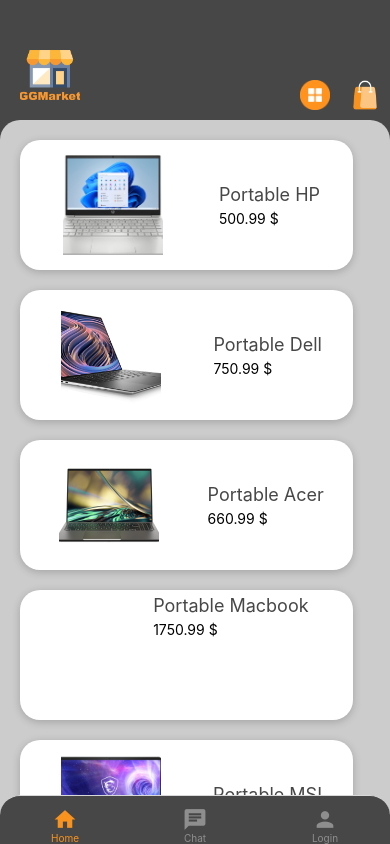
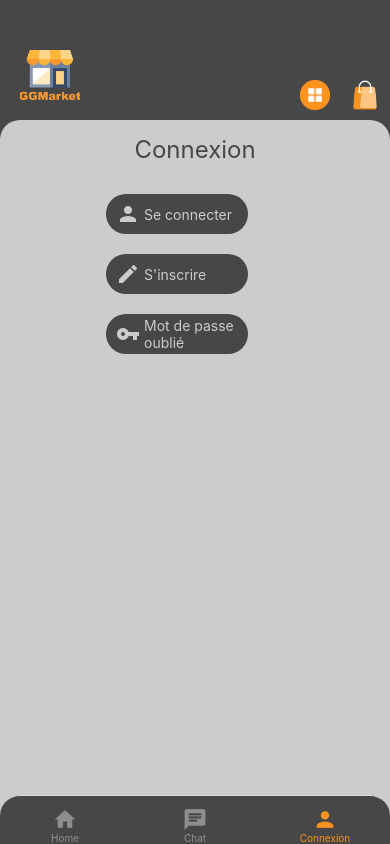
Before and after one commit to jihedatig/projet-synthese, a React Native app: screen /Connexion in a window 390 px wide. Built offline with nearby package versions, Linux system fonts and the light colour scheme; grey boxes are pictures that could not be loaded.

Commit message:
register and connection screens + backend

```diff
--- a/App.js
+++ b/App.js
@@ -13,6 +13,7 @@
 import LoginPage from './screens/LoginPage';
 import MyColors from './constants/colors';
 import Chat from './screens/Chat';
+import Connexion from './screens/Connexion';
 
 const Stack = createNativeStackNavigator();
 const Tab = createBottomTabNavigator();
@@ -59,7 +60,7 @@
         tabBarIcon: ({color, size}) => (<MaterialIcon name="chat" color={color} size={size}/>)
       }}
       />
-      <Tab.Screen name="Login" component={LoginPage}
+      <Tab.Screen name="Connexion" component={Connexion}
       options={{
         tabBarIcon: ({color, size}) => (<MaterialIcon name="person" color={color} size={size}/>)
       }}
--- /dev/null
+++ b/components/Btn.js
@@ -0,0 +1,35 @@
+import { StyleSheet, Text, View, Image, Pressable } from 'react-native'
+import React from 'react'
+import MyColors from '../constants/colors'
+import MaterialIcon from 'react-native-vector-icons/MaterialIcons';
+
+export default function Btn({text, icon, onPress}) {
+  return (
+    <Pressable onPress={onPress}>
+    <View style={styles.btnContainer}>
+      <MaterialIcon name={icon} color={MyColors.grey400} size={24}/>
+      <Text style={styles.btnText}>{text}</Text>
+    </View>
+    </Pressable>
+  )
+}
+
+const styles = StyleSheet.create({
+    btnContainer:{
+        width:'80%',
+        height:40,
+        padding:10,
+        borderRadius:20,
+        backgroundColor: MyColors.grey800,
+        justifyContent: 'space-evenly',
+        alignItems:'center',
+        marginVertical:10,
+        flexDirection:'row',
+    },
+    btnText:{
+        width:130,
+        textAlign:'left',
+        color:MyColors.grey400,
+        marginStart:4,
+    }
+})
--- /dev/null
+++ b/components/BtnForm.js
@@ -0,0 +1,36 @@
+import { StyleSheet, Text, View, Image, Pressable } from 'react-native'
+import React from 'react'
+import MyColors from '../constants/colors'
+import MaterialIcon from 'react-native-vector-icons/MaterialIcons';
+
+export default function BtnForm({text, icon, onPress}) {
+  return (
+    <Pressable onPress={onPress}>
+    <View style={styles.btnContainer}>
+      <MaterialIcon name={icon} color={'#FFF'} size={24}/>
+      <Text style={styles.btnText}>{text}</Text>
+    </View>
+    </Pressable>
+  )
+}
+
+const styles = StyleSheet.create({
+    btnContainer:{
+        width:'80%',
+        height:40,
+        padding:10,
+        borderRadius:10,
+        backgroundColor: MyColors.green,
+        justifyContent: 'space-evenly',
+        alignItems:'center',
+        marginVertical:10,
+        flexDirection:'row',
+    },
+    btnText:{
+        width:130,
+        textAlign:'left',
+        color:'#FFF',
+        marginStart:4,
+        fontWeight:'bold'
+    }
+})
--- /dev/null
+++ b/components/ConnexionLogin.js
@@ -0,0 +1,51 @@
+import { Alert, StyleSheet, Text, View } from 'react-native'
+import React, {useState} from 'react'
+import Input from './Input'
+import MyColors from '../constants/colors'
+import BtnForm from './BtnForm'
+import axios from 'axios'
+
+export default function ConnexionLogin() {
+    const[connectClient, setConnectClient] = useState({
+        username: '',
+        password: ''
+    });
+    function inputHandler(inputIdentifier, enteredValue){
+        setConnectClient((currentValue) =>{
+            return{
+                ...currentValue,
+                [inputIdentifier]: enteredValue
+            };
+        })
+        console.log(connectClient)
+    }
+    async function submitForm(){
+        const endpoint = 'https://ggmarket.alwaysdata.net/login';
+       const response = await axios.post(endpoint, connectClient);
+
+       Alert.alert(response.data.message);
+       console.log(response.data.message)
+    }
+  return (
+    <View style={styles.container}>
+        <Text style={styles.title}>Connexion</Text>
+        <Input label={'contacts'} placeholder={'Username'} inputconfig={{onChangeText: inputHandler.bind(this, 'username'), value: connectClient.username}}/>
+        <Input label={'lock'} placeholder={'Mot de passe'} securedField={true} inputconfig={{onChangeText: inputHandler.bind(this, 'password'), value: connectClient.password}}/>
+        <BtnForm text={"Se connecter"} icon='done' onPress={submitForm}/>
+    </View>
+  )
+}
+
+const styles = StyleSheet.create({
+    container:{
+        flex:1,
+        alignItems:'center'
+    },
+    title:{
+        fontSize:24,
+        color:MyColors.grey800,
+        marginVertical:20,
+        textAlign:'center',
+    },
+
+})
--- /dev/null
+++ b/components/ConnexionModal.js
@@ -0,0 +1,27 @@
+import { StyleSheet, Text, View, Modal, Button } from 'react-native'
+import React from 'react'
+import MyColors from '../constants/colors'
+import ConnexionRegister from './ConnexionRegister'
+import ConnexionLogin from './ConnexionLogin'
+
+export default function ConnexionModal({modalVisible, dismissModal, render}) {
+
+  return (
+    <Modal visible={modalVisible}
+    animationType='slide'>
+        <View style={styles.container}>
+        <Button title='Fermer' onPress={dismissModal} color='#060'/>
+        {render? <ConnexionLogin/> :<ConnexionRegister/> }
+
+      </View>
+    </Modal >
+  )
+}
+
+const styles = StyleSheet.create({
+    container:{
+        flex:1,
+        backgroundColor:MyColors.orange200,
+        paddingTop:40
+    }
+})
--- /dev/null
+++ b/components/ConnexionRegister.js
@@ -0,0 +1,58 @@
+import { StyleSheet, Text, View } from 'react-native'
+import React, {useState} from 'react'
+import Input from './Input'
+import MyColors from '../constants/colors'
+import BtnForm from './BtnForm'
+import axios from 'axios'
+
+export default function ConnexionRegister() {
+    const[registerClient, setRegisterClient] = useState({
+        username: '',
+        password: '',
+        nom: '',
+        prenom: '',
+        telephone: '',
+        addresse: '',
+        courriel: ''
+    });
+    function inputHandler(inputIdentifier, enteredValue){
+        setRegisterClient((currentValue) =>{
+            return{
+                ...currentValue,
+                [inputIdentifier]: enteredValue
+            };
+        })
+        console.log(registerClient)
+    }
+    function submitForm(){
+        const endpoint = 'https://ggmarket.alwaysdata.net/createClient';
+        axios.post(endpoint, registerClient)
+    }
+  return (
+    <View style={styles.container}>
+        <Text style={styles.title}>S'inscrire</Text>
+        <Input label={'contacts'} placeholder={'Username'} inputconfig={{onChangeText: inputHandler.bind(this, 'username'), value: registerClient.username}}/>
+        <Input label={'lock'} placeholder={'Mot de passe'} securedField={true} inputconfig={{onChangeText: inputHandler.bind(this, 'password'), value: registerClient.password}}/>
+        <Input label={'edit-attributes'} placeholder={'Nom'} inputconfig={{onChangeText: inputHandler.bind(this, 'nom'), value: registerClient.nom}}/>
+        <Input label={'edit-attributes'} placeholder={'Prenom'} inputconfig={{onChangeText: inputHandler.bind(this, 'prenom'), value: registerClient.prenom}}/>
+        <Input label={'call'} placeholder={'Telephone'} inputconfig={{onChangeText: inputHandler.bind(this, 'telephone'), value: registerClient.telephone}}/>
+        <Input label={'location-pin'} placeholder={'Addresse'} inputconfig={{onChangeText: inputHandler.bind(this, 'addresse'), value: registerClient.addresse}}/>
+        <Input label={'mail'} placeholder={'Courriel'} inputconfig={{onChangeText: inputHandler.bind(this, 'courriel'), value: registerClient.courriel}}/>
+        <BtnForm text={"S'inscrire"} icon='done' onPress={submitForm}/>
+    </View>
+  )
+}
+
+const styles = StyleSheet.create({
+    container:{
+        flex:1,
+        alignItems:'center'
+    },
+    title:{
+        fontSize:24,
+        color:MyColors.grey800,
+        marginVertical:20,
+        textAlign:'center',
+    },
+
+})
--- /dev/null
+++ b/components/Input.js
@@ -0,0 +1,41 @@
+import { StyleSheet, Text, View, TextInput } from 'react-native'
+import React from 'react'
+import MyColors from '../constants/colors'
+import MaterialIcon from 'react-native-vector-icons/MaterialIcons';
+
+export default function Input({label, placeholder, inputconfig, securedField}) {
+  return (
+    <View style={styles.container}>
+      <MaterialIcon style={styles.label} name={label} color={MyColors.grey800} size={24}/>
+      {securedField ? <TextInput style={styles.input} placeholder={placeholder} {...inputconfig} secureTextEntry={true}/>:
+      <TextInput style={styles.input} placeholder={placeholder} {...inputconfig} />
+      }
+
+    </View>
+  )
+}
+
+const styles = StyleSheet.create({
+    container:{
+        paddingHorizontal:'8%',
+        flexDirection:'row',
+        justifyContent:'center',
+        alignItems:'center',
+        marginVertical:4
+    },
+    label:{
+        flex:1,
+
+    },
+    input:{
+        flex:3,
+        borderRadius:10,
+        borderColor:MyColors.grey800,
+        borderWidth:1,
+        backgroundColor:'#FFF',
+        color:MyColors.grey800,
+        overflow:'hidden',
+        padding:5,
+
+    }
+})
--- a/components/ProductModal.js
+++ b/components/ProductModal.js
@@ -16,8 +16,8 @@
       <View style={styles.productDetailsContainer}>
         <Text style={styles.titre}>{product.nomProduit}</Text>
         <View style={styles.eval}>
-          {[...Array(evaluation)].map((star) =>(<MaterialIcon name="star" color={MyColors.orange} size={16}/>))}
-          {[...Array(5-evaluation)].map((star) =>(<MaterialIcon name="star" color={MyColors.orange200} size={16}/>))}
+          {[...Array(evaluation)].map((star,index) =>(<MaterialIcon key={'A'+index} name="star" color={MyColors.orange} size={16}/>))}
+          {[...Array(5-evaluation)].map((star,index) =>(<MaterialIcon key={'I'+index} name="star" color={MyColors.orange200} size={16}/>))}
         </View>
         <Text>{product.prix} $</Text>
         <Text>{product.details}</Text>
--- a/constants/colors.js
+++ b/constants/colors.js
@@ -3,5 +3,8 @@
     grey800: '#474747',
     orange200: '#F7D7B7',
     orange: '#F7931E',
+    green: '#00CC66',
+
+
 }
 export default MyColors;
--- a/package.json
+++ b/package.json
@@ -12,6 +12,7 @@
     "@react-navigation/bottom-tabs": "^6.5.2",
     "@react-navigation/native": "^6.1.1",
     "@react-navigation/native-stack": "^6.9.7",
+    "axios": "^1.2.2",
     "expo": "~47.0.9",
     "expo-status-bar": "~1.4.2",
     "react": "18.1.0",
--- /dev/null
+++ b/screens/Connexion.js
@@ -0,0 +1,59 @@
+import { StyleSheet, Text, View } from 'react-native'
+import React, {useState} from 'react'
+import Btn from '../components/Btn'
+import MyColors from '../constants/colors'
+import ConnexionModal from '../components/ConnexionModal';
+
+export default function Connexion() {
+    const[modalVisible, setModalVisible]=useState(false);
+    const[compRender, setCompRender]=useState(false);
+
+    function dismissProductHandler(){
+        setModalVisible(false)
+    }
+    function connectHandler(comp){
+
+            if(comp === 'connect'){
+                setCompRender (true)
+            }
+            if(comp === 'register'){
+                setCompRender (false)
+            }
+            setModalVisible(true);
+    }
+  return (
+    <>
+    <ConnexionModal modalVisible={modalVisible} dismissModal={dismissProductHandler} render ={compRender}/>
+    <View style={styles.screenBg}>
+    <View style={styles.container}>
+        <Text style={styles.title}>Connexion</Text>
+      <Btn text={'Se connecter'} icon='person' onPress={connectHandler.bind(this,'connect')}/>
+      <Btn text={"S'inscrire"} icon='edit' onPress={connectHandler.bind(this,'register')}/>
+      <Btn text={"Mot de passe oublié"} icon='vpn-key' onPress={connectHandler}/>
+    </View>
+    </View>
+    </>
+  )
+}
+
+const styles = StyleSheet.create({
+    screenBg:{
+        flex:1,
+        backgroundColor: "#474747"
+    },
+    container:{
+        flex:1,
+        paddingTop:15,
+        backgroundColor:MyColors.grey400,
+        alignItems:'center',
+        borderTopStartRadius:20,
+        borderTopEndRadius:20,
+        overflow:'hidden',
+    },
+    title:{
+        fontSize:24,
+        color:MyColors.grey800,
+        marginBottom:20,
+    }
+
+})
--- a/screens/HomeScreen.js
+++ b/screens/HomeScreen.js
@@ -32,9 +32,9 @@
     <View style={styles.screenBg}>
     <View style={styles.pageContainer}>
         { affichage ?
-    <FlatList key={'_'} style={{width:'100%'}} data={Produits} renderItem={(itemData) => <ProductList nomProduit={itemData.item.nomProduit} prix={itemData.item.prix} image={itemData.item.image} details={itemData.item.details} onPress={viewProductHandler}/>} numColumns={1}/>
+    <FlatList key={'L'} style={styles.productsList} data={Produits} renderItem={(itemData) => <ProductList nomProduit={itemData.item.nomProduit} prix={itemData.item.prix} image={itemData.item.image} details={itemData.item.details} onPress={viewProductHandler}/>} numColumns={1} keyExtractor={(item, index) =>{return 'L'+item.idproduit;}}/>
             :
-    <FlatList key={'#'} style={{width:'100%'}} data={Produits} renderItem={(itemData) => <Product nomProduit={itemData.item.nomProduit} prix={itemData.item.prix} image={itemData.item.image} details={itemData.item.details} onPress={viewProductHandler}/>} numColumns={2}/>
+    <FlatList key={'G'} style={styles.productsList} data={Produits} renderItem={(itemData) => <Product nomProduit={itemData.item.nomProduit} prix={itemData.item.prix} image={itemData.item.image} details={itemData.item.details} onPress={viewProductHandler}/>} numColumns={2} keyExtractor={(item, index) =>{return 'G'+item.idproduit;}}/>
         }
     </View>
     </View>
@@ -54,5 +54,10 @@
         borderTopEndRadius:20,
         padding:10,
         overflow:'hidden',
+    },
+    productsList:{
+        flex:1,
+        width:'100%',
+
     }
 })
```
Also changed, not shown: 1 other file (tests, documents, lock files or other folders).
